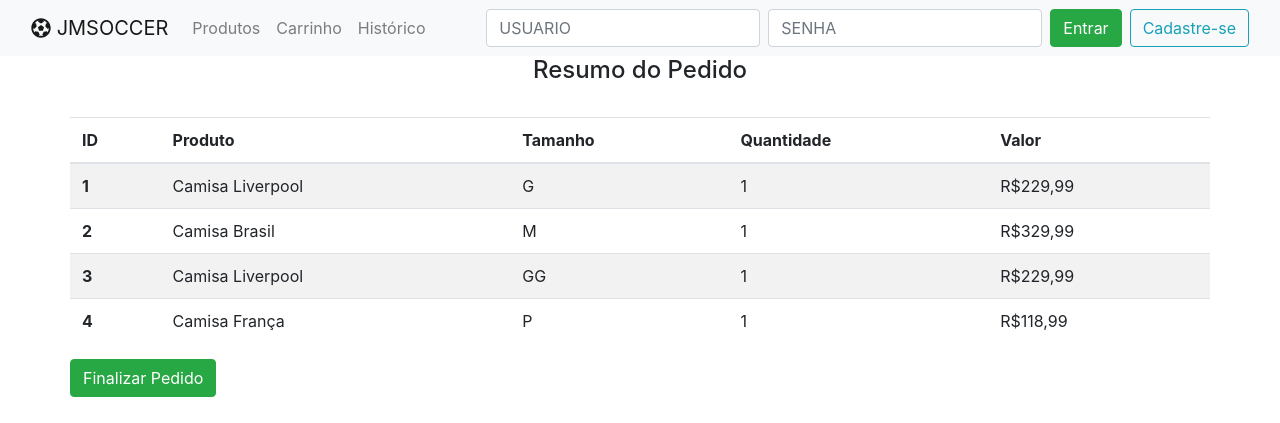
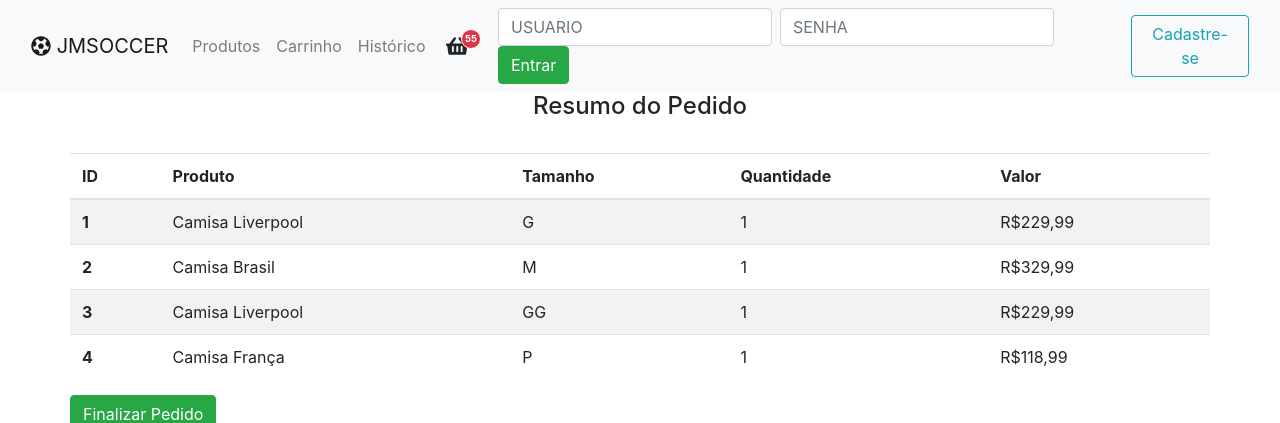
Before and after one commit to joao9820/jmsoccer-upgrade, a PHP site: page /carrinho.php in a window 1280 px wide. Shown: the top 423 px of the page. Run offline with PHP 8.4, Linux system fonts and the light colour scheme.

Commit message:
Criado carrinho de compras

```diff
--- a/includes/loja/navbar_loja.php
+++ b/includes/loja/navbar_loja.php
@@ -1,3 +1,32 @@
+<style>
+
+    .fa-shopping-basket {
+        font-size: 20px;
+    }
+
+    .btn-cesta {
+        position: relative;
+    }
+
+    .btn-cesta .cesta-itens {
+        position: absolute;
+        border: 1px solid #fff;
+        border-radius: 50%;
+        /* transform: translate(-50%,-50%)!important; */
+        top: -1px;
+        right: 0;
+        font-size: .60rem;
+        line-height: 1;
+        width: 20px;
+        height: 20px;
+        display: flex;
+        justify-content: center;
+        align-items: center;
+        font-weight: 700;
+        color: #fff;
+    }
+
+</style>
 
 <header>
         <!-- A parte do cabeçalho começa aqui-->
@@ -23,6 +52,11 @@
                     </ul>
                 </div>
                 <div class="d-flex align-items-center">
+                    <button type="button" class="btn btn-cesta mr-3"><i class="fas fa-shopping-basket"></i>
+                        <span class="bg-danger p-2 cesta-itens">
+                            55
+                        </span>
+                    </button>
                     <?php if(isset($_SESSION["usuario_logado"])) : ?>
 
                         <div>
```
